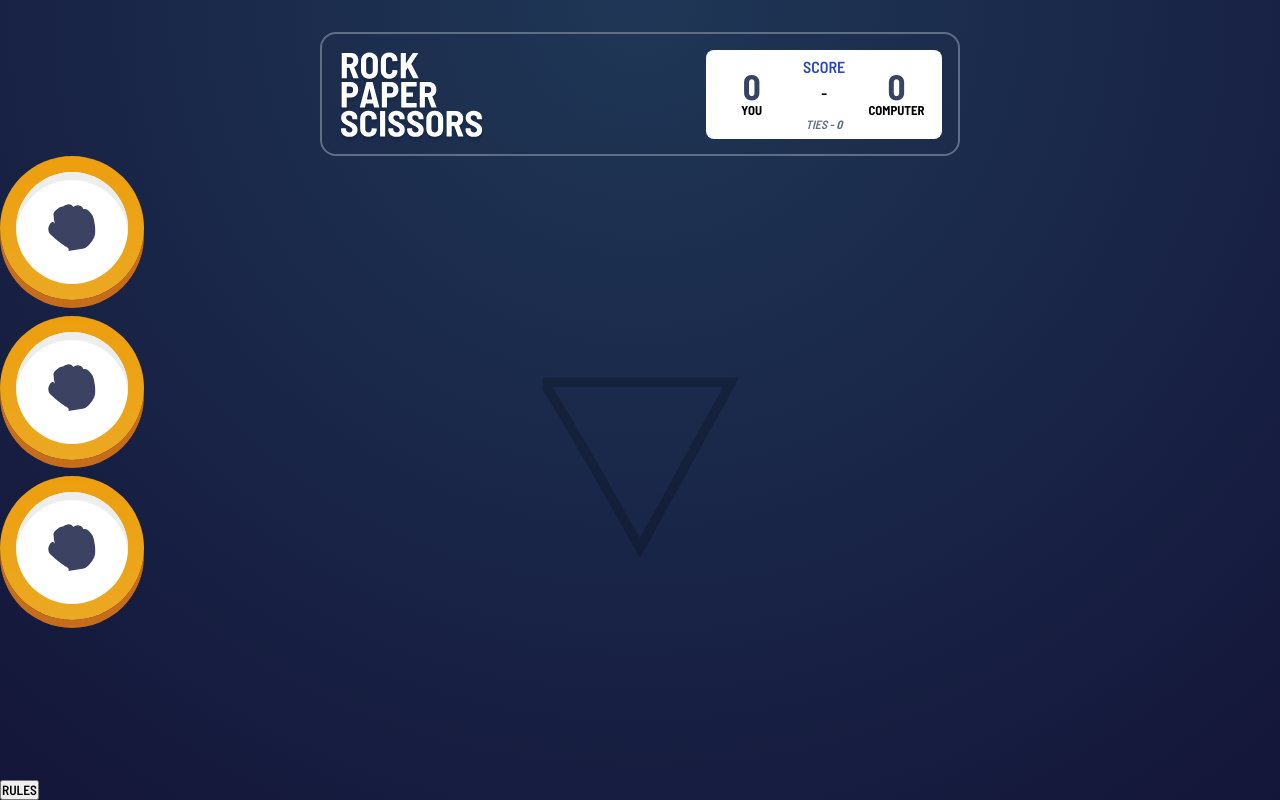
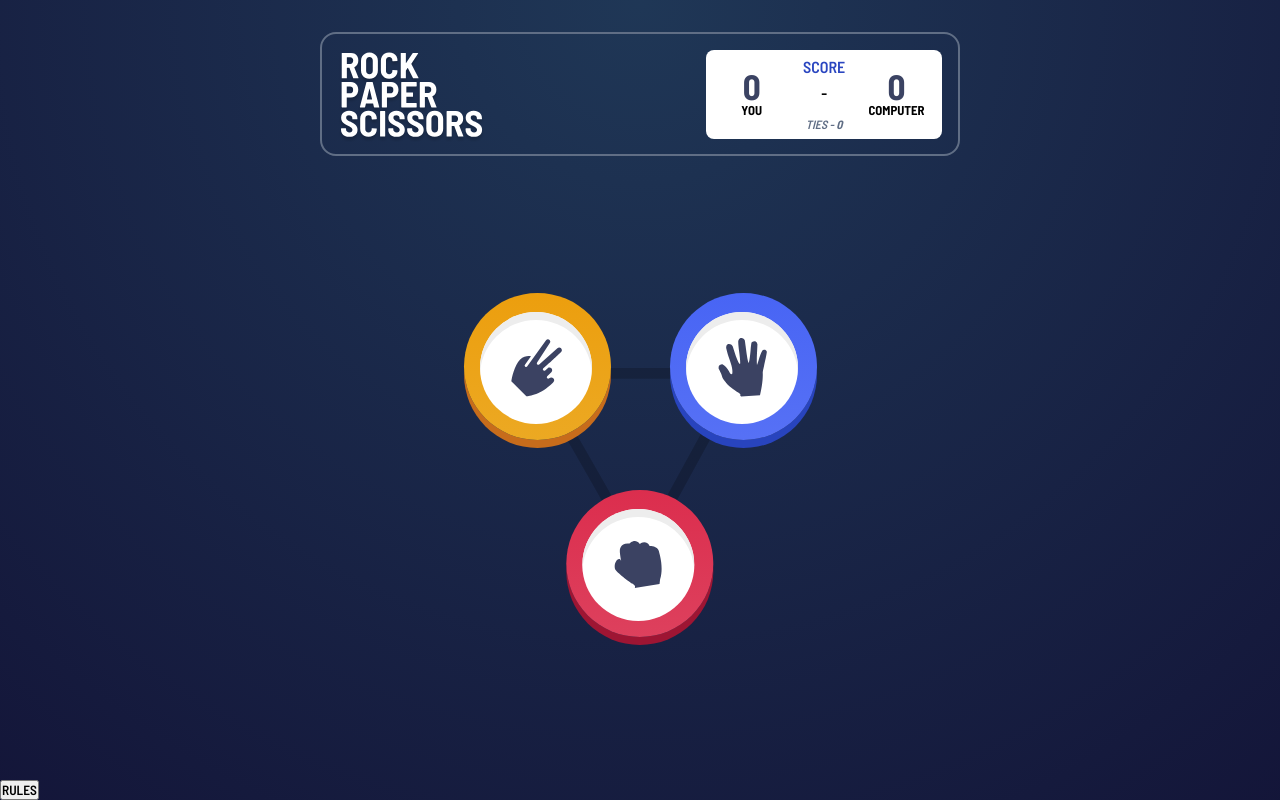
Before and after one commit to BlessTheBoy/rock-paper-scissors, a React (Create React App) app: page / in a window 1280 px wide. Built offline with nearby package versions, Linux system fonts and the light colour scheme.

Commit message:
styled selections

```diff
--- a/src/Selection.js
+++ b/src/Selection.js
@@ -1,7 +1,7 @@
 import React from "react";
 import "./scss/Selection.scss";
 
-function Selection({ color, image }) {
+function Selection({ color, image, element }) {
   return (
     <div
       className="selection"
@@ -12,8 +12,11 @@ function Selection({ color, image }) {
       ${color.shadow}
     )`,
         boxShadow: `0px 8px 0px ${color.background}`,
-      }}>
-      <img src={image} alt="" className="selection__image" />
+      }}
+      data-id={element}>
+      <div className="selection__image">
+        <img src={image} alt="" />
+      </div>
     </div>
   );
 }
--- a/src/SelectionBoard.js
+++ b/src/SelectionBoard.js
@@ -10,30 +10,35 @@ function SelectionBoard() {
         alt=""
         className="selectionBoard__center"
       />
+
       <div className="selectionBoard__selections">
         <Selection
-          image="images/icon-rock.svg"
+          className="paper"
+          image="images/icon-paper.svg"
+          color={{
+            border: "hsl(230, 89%, 62%)",
+            shadow: " hsl(230, 89%, 65%)",
+            background: "#2844BE",
+          }}
+          element="paper"
+        />
+        <Selection
+          image="images/icon-scissors.svg"
           color={{
             border: "hsl(39, 89%, 49%)",
             shadow: " hsl(40, 84%, 53%)",
             background: "#C76C1B",
           }}
+          element="scissors"
         />
         <Selection
           image="images/icon-rock.svg"
           color={{
-            border: "hsl(39, 89%, 49%)",
-            shadow: " hsl(40, 84%, 53%)",
-            background: "#C76C1B",
+            border: "hsl(349, 71%, 52%)",
+            shadow: " hsl(349, 70%, 56%)",
+            background: "#9E1533",
           }}
-        />
-        <Selection
-          image="images/icon-rock.svg"
-          color={{
-            border: "hsl(39, 89%, 49%)",
-            shadow: " hsl(40, 84%, 53%)",
-            background: "#C76C1B",
-          }}
+          element="rock"
         />
       </div>
     </div>
--- a/src/scss/Selection.scss
+++ b/src/scss/Selection.scss
@@ -1,15 +1,26 @@
 @import "variable";
 
 .selection {
-  padding: 1rem;
+  padding: 1.2rem;
   border-radius: 50%;
   width: fit-content;
   margin-bottom: 1rem;
-  img {
+  // z-index: 2;
+
+  &__image {
+    width: 112px;
+    height: 112px;
     padding: 2rem;
     background-color: white;
     border-radius: 50%;
     box-shadow: 0px 8px 0px darken(#fff, 7%) inset;
     margin-bottom: -3px;
+    margin-left: -3px;
+    display: flex;
+    justify-content: center;
+    align-items: center;
+    img {
+      object-fit: contain;
+    }
   }
 }
--- a/src/scss/SelectionBoard.scss
+++ b/src/scss/SelectionBoard.scss
@@ -10,6 +10,24 @@
     left: 50%;
     transform: translate(-50%, -50%);
     object-fit: contain;
-    width: 200px;
+    // width: 200px;
+    height: 200px;
+  }
+
+  &__selections {
   }
 }
+[data-id] {
+  position: absolute;
+  top: 50%;
+  left: 50%;
+}
+[data-id="rock"] {
+  transform: translate(-50%, 22px);
+}
+[data-id="paper"] {
+  transform: translate(30px, -175px);
+}
+[data-id="scissors"] {
+  transform: translate(-176px, -175px);
+}
```
Also changed, not shown: 1 other file (tests, documents, lock files or other folders).
